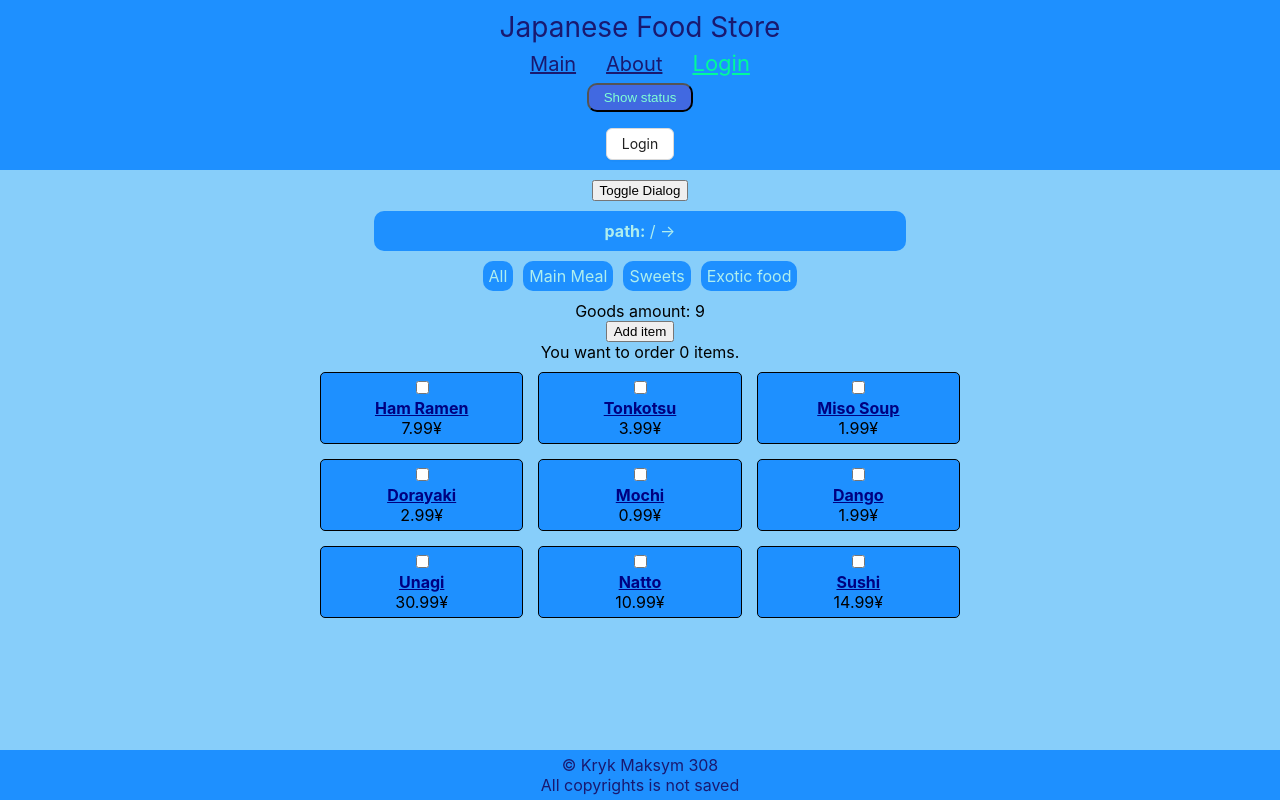
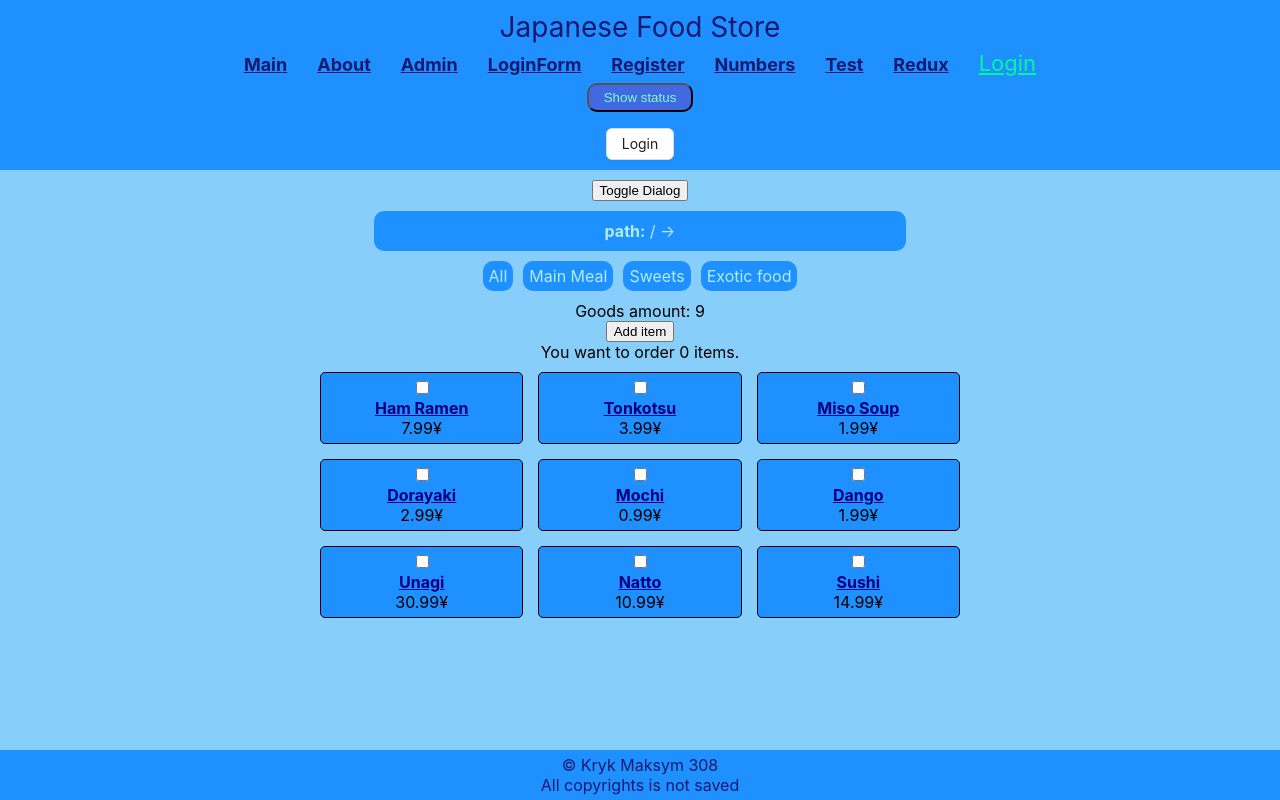
Before and after one commit to Shir0taka/Database_dev, a React (Create React App) app in the folder my-app/: page / in a window 1280 px wide. Built offline with nearby package versions, Linux system fonts and the light colour scheme.

Commit message:
Patch 0.5 Added new features

```diff
--- a/my-app/src/components/AdminPanel/index.js
+++ b/my-app/src/components/AdminPanel/index.js
@@ -68,7 +68,7 @@ class AdminPanel extends React.Component {
             </Header>
             <Content style={{ margin: '0 16px' }}>
                 <div className="site-layout-background" style={{ padding: 24, minHeight: 360 }}>
-                    Various admin things!
+                    What's on your mind, Mr. Admin?
                     <Products />
                 </div>
             </Content>
--- a/my-app/src/components/Navbar/index.js
+++ b/my-app/src/components/Navbar/index.js
@@ -1,22 +1,30 @@
 import { Wrapper, A } from './styles';
+import styles from './styles.module.css'
+
 import LoginControl from '../LoginControl';
 
 const Navbar = () => {
     const navigation = [
         { id: 1, text: "Main", url: "/" },
-        { id: 2, text: "About", url: "/about" }
+        { id: 2, text: "About", url: "/about" },
+        { id: 3, text: "Admin", url: "/admin" },
+        { id: 4, text: "LoginForm", url: "/login" },
+        { id: 5, text: "Register", url: "/register" },
+        { id: 6, text: "Numbers", url: "/numbers" },
+        { id: 7, text: "Test", url: "/test" },
+        { id: 8, text: "Redux", url: "/redux" },
     ]
     let itemList = [];
     navigation.forEach((object, index)=>{
-        itemList.push( <div key={object.id}><A href={object.url}>{object.text}</A></div>)
+        itemList.push( <div key={object.id}><a className={styles.a} href={object.url}>{object.text}</a></div>)
     })
     return (
-        <Wrapper>
+        <div className={styles.wrapper}>
             { itemList }
             <div>
                 <LoginControl/>
             </div>
-        </Wrapper>
+        </div>
     );
 }
 
--- a/my-app/src/components/Navbar/styles.js
+++ b/my-app/src/components/Navbar/styles.js
@@ -9,6 +9,5 @@ Wrapper.displayName = 'NavbarWrapper';
 export const A = styled.a`
     color: #191970;
     padding: 5px 15px;
-    font-size: 20px;
 `
 A.displayName = 'NavbarA';
--- a/my-app/src/components/Navbar/styles.module.css
+++ b/my-app/src/components/Navbar/styles.module.css
@@ -4,6 +4,8 @@
 }
 
 .a {
-    color: #282c34;
+    color: #191970;
     padding: 5px 15px;
+    font-size: 18px;
+    font-weight: bold;
 }
--- a/my-app/src/components/Products/index.js
+++ b/my-app/src/components/Products/index.js
@@ -1,4 +1,3 @@
-/* eslint-disable jsx-a11y/anchor-is-valid */
 import React, { useState } from 'react';
 import { Table, Button, Modal, Form, Input, Upload, message, Popconfirm, List, Card } from 'antd';
 import { PlusOutlined, UploadOutlined, EditOutlined, DeleteOutlined } from '@ant-design/icons';
@@ -47,10 +46,10 @@ const Products = () => {
   const [form] = Form.useForm();
   const [products, setProducts] = useState([
     {
-      name: 'Example product',
-      description: 'Sample description',
-      price: 10,
-      image: 'https://via.placeholder.com/150x150',
+      name: 'Placehodler product',
+      description: 'Buy placeholder to hold the place',
+      price: 0.99,
+      image: 'https://img-9gag-fun.9cache.com/photo/aXj7e7v_460s.jpg',
     }
   ]);
   const [editingIndex, setEditingIndex] = useState(-1);
@@ -143,7 +142,7 @@ const Products = () => {
   const renderListView = () => {
     return (
       <List
-        grid={{ gutter: 16, column: 4 }}
+        grid={{ gutter: 16, column: 2 }}
         dataSource={products}
         renderItem={(item) => (
           <List.Item>
```
